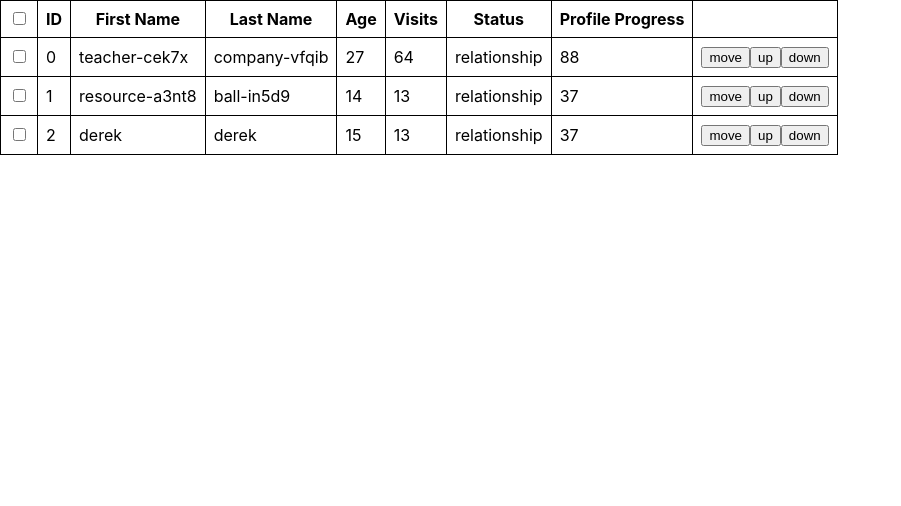
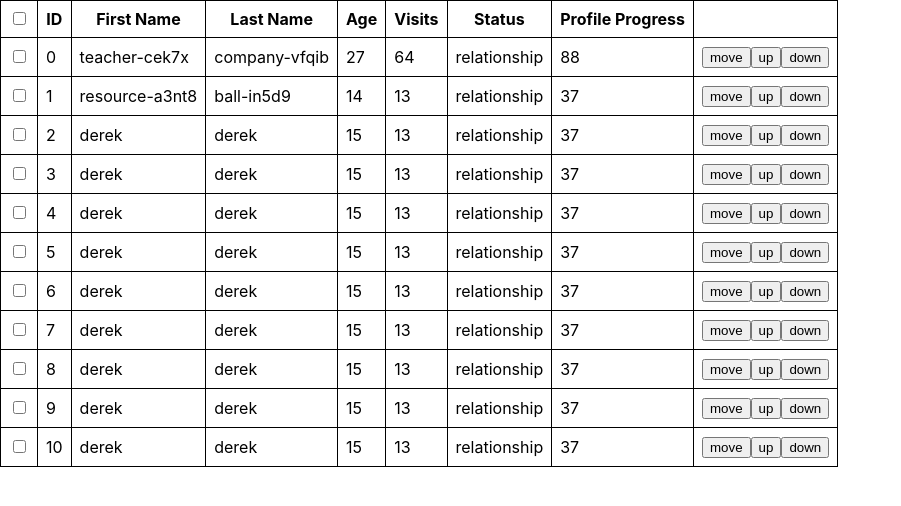
Before and after one commit to derekSotatek/react-table, a React (Create React App) app: page / in a window 1280 px wide. Shown: the top 506 px of the page, without its empty margins (0-901 px from the left). Built offline with nearby package versions, Linux system fonts and the light colour scheme.

Commit message:
update logic

```diff
--- a/src/custom-table/index.js
+++ b/src/custom-table/index.js
@@ -30,6 +30,78 @@ const fakeData = [
     age: 15,
     firstName: "derek",
     id: 2,
+    lastName: "derek",
+    progress: 37,
+    status: "relationship",
+    visits: 13,
+  },
+  {
+    age: 15,
+    firstName: "derek",
+    id: 3,
+    lastName: "derek",
+    progress: 37,
+    status: "relationship",
+    visits: 13,
+  },
+  {
+    age: 15,
+    firstName: "derek",
+    id: 4,
+    lastName: "derek",
+    progress: 37,
+    status: "relationship",
+    visits: 13,
+  },
+  {
+    age: 15,
+    firstName: "derek",
+    id: 5,
+    lastName: "derek",
+    progress: 37,
+    status: "relationship",
+    visits: 13,
+  },
+  {
+    age: 15,
+    firstName: "derek",
+    id: 6,
+    lastName: "derek",
+    progress: 37,
+    status: "relationship",
+    visits: 13,
+  },
+  {
+    age: 15,
+    firstName: "derek",
+    id: 7,
+    lastName: "derek",
+    progress: 37,
+    status: "relationship",
+    visits: 13,
+  },
+  {
+    age: 15,
+    firstName: "derek",
+    id: 8,
+    lastName: "derek",
+    progress: 37,
+    status: "relationship",
+    visits: 13,
+  },
+  {
+    age: 15,
+    firstName: "derek",
+    id: 9,
+    lastName: "derek",
+    progress: 37,
+    status: "relationship",
+    visits: 13,
+  },
+  {
+    age: 15,
+    firstName: "derek",
+    id: 10,
     lastName: "derek",
     progress: 37,
     status: "relationship",
@@ -80,6 +152,7 @@ const Table = () => {
     headerGroups,
     rows,
     prepareRow,
+    toggleRowSelected,
   } = useTable(
     {
       data: records,
@@ -112,24 +185,46 @@ const Table = () => {
     useRowSelect,
   );
 
-  const moveRow = (dragIndex, hoverIndex) => {
+  const moveRow = (dragIndex, hoverIndex, oldRecords, isArrowMove = false) => {
     const dragRecord = records[dragIndex];
-    setRecords(update(records, {
+    const newRecords = update(records, {
       $splice: [
         [dragIndex, 1],
         [hoverIndex, 0, dragRecord],
       ],
-    }));
+    });
+    setRecords(newRecords);
+
+    if (isArrowMove) {
+      setTimeout(() => {
+        oldRecords.forEach((r) => {
+          newRecords.forEach((n,i)=>{
+            if(r.values.id ===  n.id){
+              toggleRowSelected(i, r.isSelected);
+            }
+          })
+        });
+      });
+      return;
+    }
+
+    oldRecords.forEach((r) => {
+      newRecords.forEach((n,i)=>{
+        if(r.values.id ===  n.id){
+          toggleRowSelected(i, r.isSelected);
+        }
+      })
+    });
   };
 
-  const moveRowUp = (moveIndex) => {
+  const moveRowUp = (moveIndex, oldRows) => {
     const targetIndex = moveIndex - 1;
-    moveRow(moveIndex, targetIndex);
+    moveRow(moveIndex, targetIndex, oldRows, true);
   };
 
-  const moveRowDown = (moveIndex) => {
+  const moveRowDown = (moveIndex, oldRows) => {
     const targetIndex = moveIndex + 1;
-    moveRow(moveIndex, targetIndex);
+    moveRow(moveIndex, targetIndex, oldRows, true);
   };
 
   return (
@@ -157,10 +252,11 @@ const Table = () => {
                 <Row
                   index={index}
                   row={row}
-                  moveRow={moveRow}
+                  moveRow={(dragIndex, hoverIndex) => moveRow(dragIndex, hoverIndex, rows)}
                   moveRowUp={moveRowUp}
                   moveRowDown={moveRowDown}
                   {...row.getRowProps()}
+                  oldRows={rows}
                 />
               )
           )}
--- a/src/custom-table/row/index.js
+++ b/src/custom-table/row/index.js
@@ -2,7 +2,7 @@ import React, { useRef } from 'react';
 import { useDrag, useDrop } from 'react-dnd';
 
 const DND_ITEM_TYPE = 'row';
-const Row = ({ row, index, moveRow, moveRowUp, moveRowDown }) => {
+const Row = ({ row, index, moveRow, moveRowUp, moveRowDown, oldRows }) => {
   const dropRef = useRef(null);
   const dragRef = useRef(null);
 
@@ -70,10 +70,10 @@ const Row = ({ row, index, moveRow, moveRowUp, moveRowDown }) => {
         <button ref={dragRef}>
           move
         </button>
-        <button onClick={() => moveRowUp(index)}>
+        <button onClick={() => moveRowUp(index, oldRows)}>
           up
         </button>
-        <button onClick={() => moveRowDown(index)}>
+        <button onClick={() => moveRowDown(index, oldRows)}>
           down
         </button>
       </td>
```
